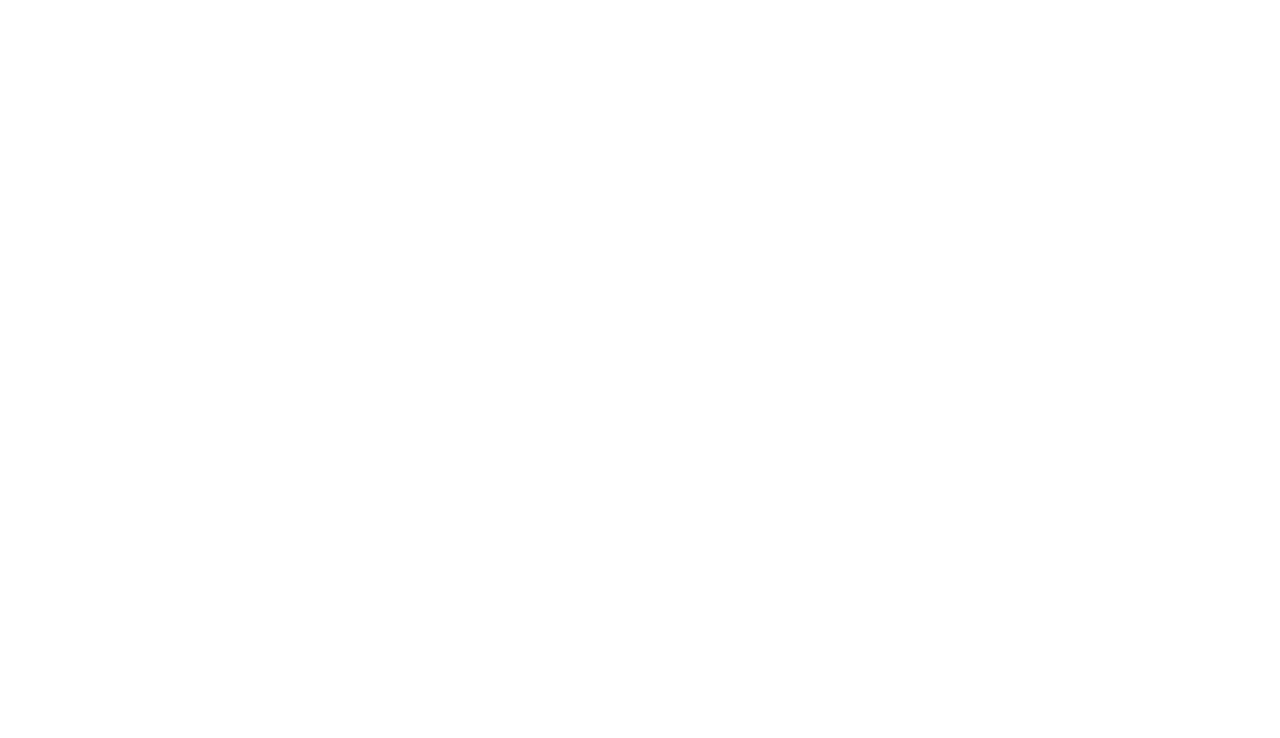
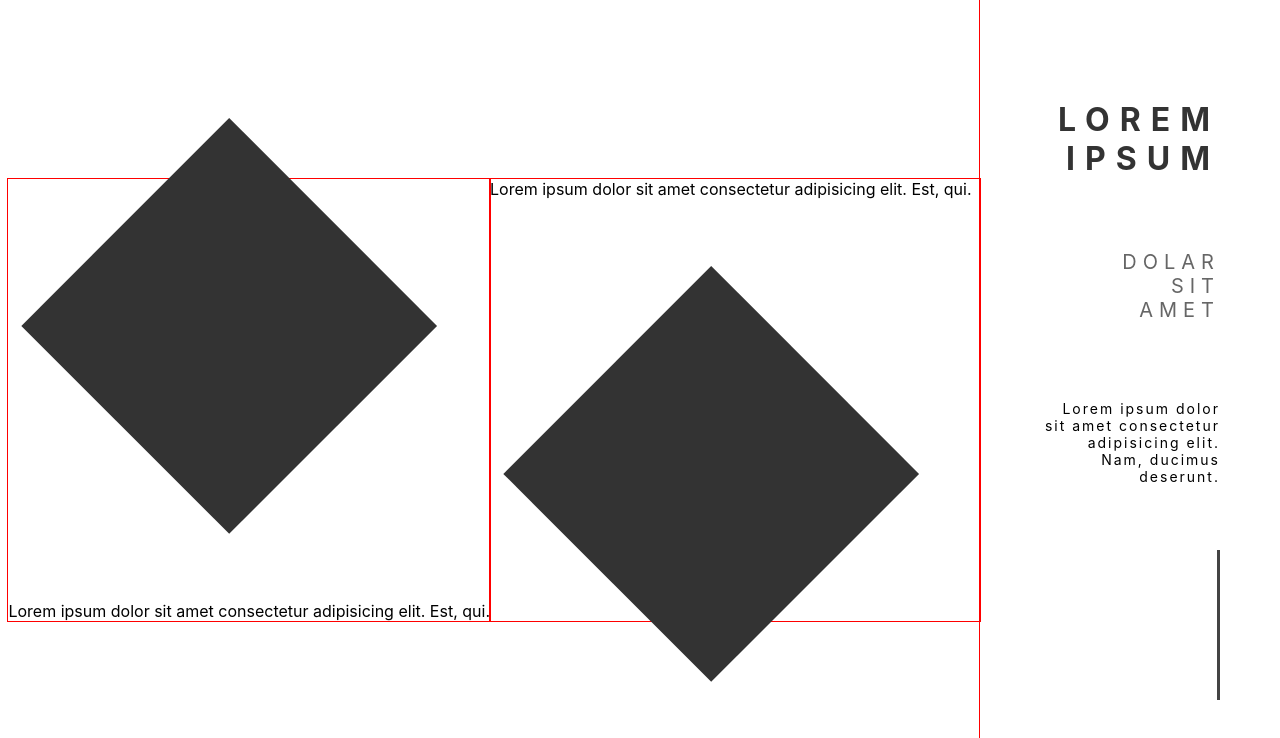
Before and after one commit to Tekutos/css-mini-blocks, a React (Create React App) app in the folder my-app/: page /doubleblock in a window 1280 px wide. Before the commit this address had no page. Shown: the top 738 px of the page. Built offline with nearby package versions, Linux system fonts and the light colour scheme.

Commit message:
start doubleblock

```diff
--- a/my-app/src/App.js
+++ b/my-app/src/App.js
@@ -1,17 +1,21 @@
 import "./App.scss";
 import { Route, Routes } from "react-router-dom";
-import SlideTemplatePage from "./pages/SlideTemplatePage.jsx/SlideTemplatePage";
+import SlideTemplatePage from "./pages/SlideTemplatePage/SlideTemplatePage.jsx";
+import BlogPage from "./pages/BlogPage/BlogPage.jsx";
+import CardListPage from "./pages/CardListPage/CardListPage.jsx";
+import DoubleBlockPage from "./pages/DoubleBlockPage/DoubleBlockPage.jsx";
+// import SlideTemplatePage from "./pages/SlideTemplatePage.jsx/SlideTemplatePage";
 import MainPage from "./pages/MainPage";
-import Blog from "./components/Blog/Blog";
-import CardList from "./components/CardList/CardList";
 
 function App() {
   return (
     <Routes>
       <Route path="/" element={<MainPage />} />
       <Route path="/slidetemplate" element={<SlideTemplatePage />} />
-      <Route path="/blog" element={<Blog />} />
-      <Route path="/cardlist" element={<CardList />} />
+      <Route path="/blog" element={<BlogPage />} />
+      <Route path="/cardlist" element={<CardListPage />} />
+      <Route path="/doubleblock" element={<DoubleBlockPage />} />
+      {/* <Route path="/doubleblock" element={<DoubleBlock />} /> */}
     </Routes>
   );
 }
--- a/my-app/src/components/CardList/CardList.jsx
+++ b/my-app/src/components/CardList/CardList.jsx
@@ -18,6 +18,7 @@
             Lorem ipsum dolor sit amet consectetur adipisicing elit. Nam,
             ducimus deserunt.
           </div>
+          <div className={`${base}_line`}></div>
         </div>
       </div>
       <div className={`${base}_right`}>
--- /dev/null
+++ b/my-app/src/components/DoubleBlock/DoubleBlock.jsx
@@ -0,0 +1,47 @@
+import "./DoubleBlock.scss";
+
+function DoubleBlock() {
+  const base = `doubleblock`;
+  return (
+    <div className={`${base}`}>
+      <div className={`${base}_left`}>
+        <div>
+          <div className={`${base}_square`}>
+            <div className={`${base}_square_bg`}></div>
+          </div>
+          <div className={`${base}_text`}>
+            Lorem ipsum dolor sit amet consectetur adipisicing elit. Est, qui.
+          </div>
+        </div>
+        <div>
+          <div className={`${base}_text`}>
+            Lorem ipsum dolor sit amet consectetur adipisicing elit. Est, qui.
+          </div>
+          <div className={`${base}_square`}></div>
+          <div className={`${base}_square_bg`}></div>
+        </div>
+      </div>
+      <div className={`${base}_right`}>
+        <h1 className={`${base}_title`}>
+          Lorem
+          <br />
+          ipsum
+        </h1>
+        <div className={`${base}_label`}>
+          dolar
+          <br />
+          sit
+          <br />
+          amet
+        </div>
+        <div className={`${base}_desc`}>
+          Lorem ipsum dolor sit amet consectetur adipisicing elit. Nam, ducimus
+          deserunt.
+        </div>
+        <div className={`${base}_line`}></div>
+      </div>
+    </div>
+  );
+}
+
+export default DoubleBlock;
--- /dev/null
+++ b/my-app/src/components/DoubleBlock/DoubleBlock.scss
@@ -0,0 +1,70 @@
+* {
+  margin: 0;
+  box-sizing: border-box;
+}
+
+.doubleblock {
+  height: 100vh;
+  display: grid;
+  grid-template-columns: 1fr 300px;
+  .doubleblock_right {
+    outline: 1px solid red;
+    text-align: right;
+    padding: 100px 60px;
+    text-transform: uppercase;
+    display: grid;
+    grid-auto-rows: 1fr;
+    align-content: space-around;
+    justify-items: end;
+    grid-template-rows: 1fr;
+    .doubleblock_title {
+      font-size: 32px;
+      letter-spacing: 10px;
+      color: #333;
+    }
+    .doubleblock_label {
+      margin: 0 0 60px;
+      font-size: 20px;
+      letter-spacing: 6px;
+      color: #666;
+    }
+    .doubleblock_desc {
+      text-transform: none;
+      font-size: 14px;
+      max-width: 200px;
+      display: inline-block;
+      letter-spacing: 2px;
+    }
+    .doubleblock_line {
+      width: 3px;
+      background-color: #444;
+      color: #666;
+    }
+  }
+  .doubleblock_left {
+    display: grid;
+    grid-template-columns: repeat(2, 1fr);
+    align-items: center;
+    .doubleblock_text + .doubleblock_square {
+      margin-top: 10vw;
+      margin-bottom: 0;
+    }
+  }
+  .doubleblock_left > div:first-child {
+    justify-self: end;
+    text-align: right;
+  }
+  .doubleblock_left > div {
+    outline: 1px solid red;
+    .doubleblock_square {
+      --size: 23vw;
+      position: relative;
+      right: calc(var(--size) / -4);
+      width: var(--size);
+      height: var(--size);
+      background: #333;
+      transform: rotate(45deg);
+      margin-bottom: 10vw;
+    }
+  }
+}
--- /dev/null
+++ b/my-app/src/pages/BlogPage/BlogPage.jsx
@@ -0,0 +1,7 @@
+import Blog from "../../components/Blog/Blog";
+
+function BlogPage() {
+  return <Blog />;
+}
+
+export default BlogPage;
--- /dev/null
+++ b/my-app/src/pages/CardListPage/CardListPage.jsx
@@ -0,0 +1,7 @@
+import CardList from "../../components/CardList/CardList";
+
+function CardListPage() {
+  return <CardList />;
+}
+
+export default CardListPage;
--- /dev/null
+++ b/my-app/src/pages/DoubleBlockPage/DoubleBlockPage.jsx
@@ -0,0 +1,7 @@
+import DoubleBlock from "../../components/DoubleBlock/DoubleBlock";
+
+function DoubleBlockPage() {
+  return <DoubleBlock />;
+}
+
+export default DoubleBlockPage;
--- a/my-app/src/pages/MainPage.scss
+++ b/my-app/src/pages/MainPage.scss
@@ -8,16 +8,24 @@
     display: flex;
     height: 100vh;
     background: #444;
+    padding: 10px;
+    grid-gap: 20px;
     .main_slidetemplateBox1 {
-      height: 1000px;
-      width: 250px;
+      height: 97vh;
+      width: 350px;
       background-image: url("../image/Path-to-the-snow-capped-mountains_1920x1080.jpg");
       border-radius: 5px;
     }
     .main_slidetemplateBox2 {
-      height: 1000px;
-      width: 250px;
+      height: 97vh;
+      width: 350px;
       background-image: url("../image/1639363902-1006-www.lookw.ru.jpg");
+      border-radius: 5px;
+    }
+    .main_slidetemplateBox3 {
+      height: 97vh;
+      width: 350px;
+      background-image: url("../image/624e27fde335d49e2dd3c6b75c6027a3.jpeg");
       border-radius: 5px;
     }
   }
```
Also changed, not shown: my-app/src/pages/SlideTemplatePage/SlideTemplatePage.jsx (renamed from my-app/src/pages/SlideTemplatePage.jsx/SlideTemplatePage.jsx), 1 other file (tests, documents, lock files or other folders).
